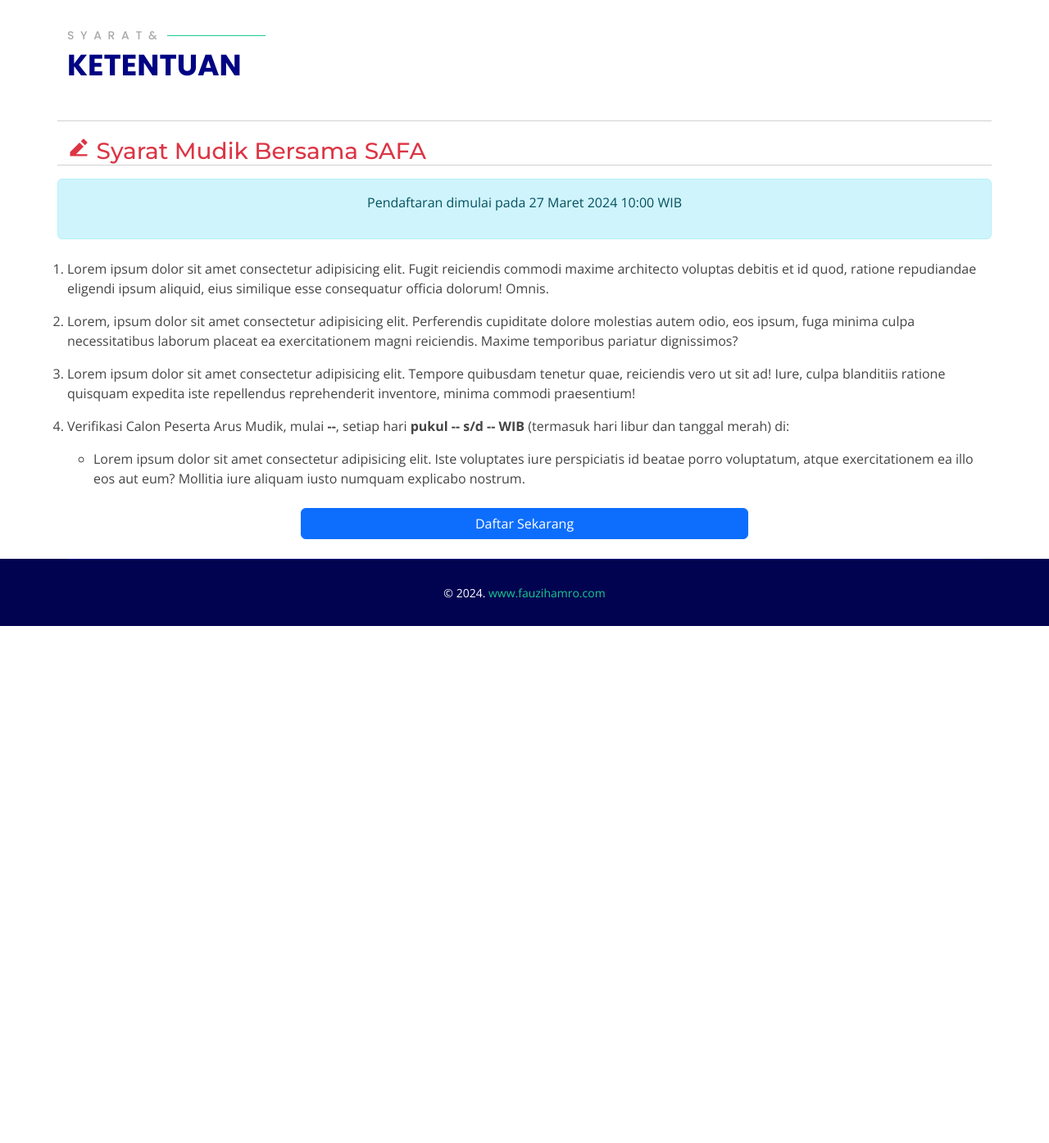
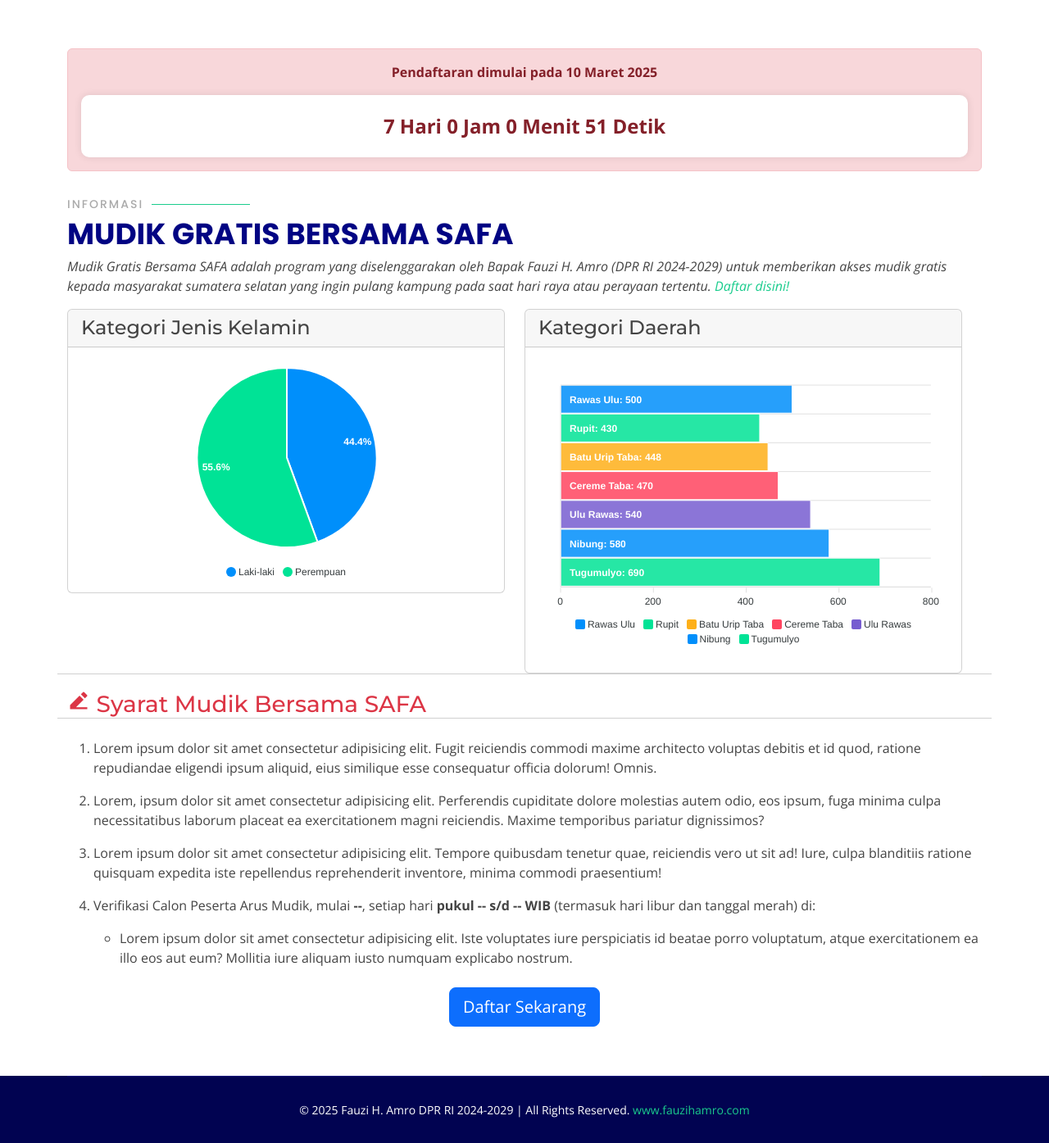
Before and after one commit to arizkinewbie/balekduson, a PHP site: page / in a window 1280 px wide. Shown: the part 442-1837 px from the top of the page at 82% size. Before the commit the page ends 1206 px from the top, so only its background shows below. Run offline with PHP 8.4, Linux system fonts and the light colour scheme; some libraries are stand-ins or nearby versions.

Commit message:
feat: add countdown and chart

```diff
--- a/css/style.css
+++ b/css/style.css
@@ -708,7 +708,7 @@
 }
 
 .section-title {
-  padding-bottom: 40px;
+  padding-top: 20px;
 }
 
 .section-title h2 {
--- a/index.html
+++ b/index.html
@@ -5,7 +5,9 @@
   <meta charset="UTF-8">
   <meta content="width=device-width, initial-scale=1.0" name="viewport">
   <title>Mudik Gratis Bersama SAFA</title>
-  <meta content="Mudik Gratis Bersama SAFA adalah program yang diselenggarakan oleh SAFA Republik Indonesia untuk memberikan akses mudik gratis kepada masyarakat yang ingin pulang kampung pada saat hari raya atau perayaan tertentu." name="description">
+  <meta
+    content="Mudik Gratis Bersama SAFA adalah program yang diselenggarakan oleh SAFA Republik Indonesia untuk memberikan akses mudik gratis kepada masyarakat sumatera selatan yang ingin pulang kampung pada saat hari raya atau perayaan tertentu."
+    name="description">
   <meta content="Mudik Gratis Bersama SAFA
     Program Mudik Gratis
     Syarat Mudik Gratis
@@ -26,11 +28,14 @@
   <meta name="twitter:card" content="summary">
   <meta name="twitter:site" content="@safa">
   <meta name="twitter:creator" content="@safa">
-  <meta property="og:url" content="https://arizkinewbie.github.io/balekduson/">
+  <meta property="og:url" content="https://balekduson.arizkinewbie.com/">
   <meta property="og:title" content="Payo balek duson! Mudik Gratis Bersama SAFA">
-  <meta property="og:description" content="Mudik Gratis Bersama SAFA adalah program yang diselenggarakan oleh Fauzi H Amro untuk masyarakat yang ingin pulang kampung.">
+  <meta property="og:description"
+    content="Mudik Gratis Bersama SAFA adalah program yang diselenggarakan oleh Fauzi H Amro untuk masyarakat sumatera selatan yang ingin pulang kampung.">
 
-  <link href="https://fonts.googleapis.com/css?family=Open+Sans:300,300i,400,400i,600,600i,700,700i|Montserrat:300,300i,400,400i,500,500i,600,600i,700,700i|Poppins:300,300i,400,400i,500,500i,600,600i,700,700i&amp;display=swap" rel="stylesheet">
+  <link
+    href="https://fonts.googleapis.com/css?family=Open+Sans:300,300i,400,400i,600,600i,700,700i|Montserrat:300,300i,400,400i,500,500i,600,600i,700,700i|Poppins:300,300i,400,400i,500,500i,600,600i,700,700i&amp;display=swap"
+    rel="stylesheet">
   <link href="https://cdn.jsdelivr.net/npm/bootstrap@5.2.3/dist/css/bootstrap.min.css" rel="stylesheet">
   <link href="css/style.css" rel="stylesheet">
   <link href="https://cdn.jsdelivr.net/npm/remixicon@2.2.0/fonts/remixicon.css" rel="stylesheet">
@@ -44,13 +49,25 @@
       -o-appearance: menulist !important;
       appearance: menulist !important;
     }
+
+    #countdown {
+      background: #fff;
+      text-align: center;
+      font-weight: bold;
+      font-size: 1.5rem;
+      padding: 20px;
+      border-radius: 10px;
+      box-shadow: 0 0 10px rgba(0, 0, 0, 0.1);
+    }
   </style>
+  <script src="https://cdn.jsdelivr.net/npm/apexcharts"></script>
   <script type="text/javascript">
     window.hasMobileFirstExtension = true;
   </script>
 </head>
 
-<body data-aos-easing="ease-in-out" data-aos-duration="1000" data-aos-delay="0" data-new-gr-c-s-check-loaded="14.1163.0" data-gr-ext-installed="">
+<body data-aos-easing="ease-in-out" data-aos-duration="1000" data-aos-delay="0" data-new-gr-c-s-check-loaded="14.1163.0"
+  data-gr-ext-installed="">
   <header id="header" class="fixed-top d-flex align-items-center header-transparent header-scrolled">
     <div class="container d-flex align-items-center justify-content-between">
       <div class="logo">
@@ -83,15 +100,17 @@
         <div class="col-lg-7 pt-5 pt-lg-0 order-2 order-lg-1 d-flex align-items-center">
           <div data-aos="zoom-out" class="aos-init aos-animate">
             <h1>Payo Balek Duson <span>Bersama SAFA!</span></h1>
-            <h2>MUDIK GRATIS BERSAMA SAFA 2024.</h2>
+            <h2>MUDIK GRATIS BERSAMA SAFA 2025.</h2>
             <div class="text-center text-lg-start"></div>
           </div>
         </div>
-        <div class="col-lg-4 order-1 order-lg-2 hero-img aos-init aos-animate" data-aos="zoom-out" data-aos-delay="300"></div>
+        <div class="col-lg-4 order-1 order-lg-2 hero-img aos-init aos-animate" data-aos="zoom-out" data-aos-delay="300">
+        </div>
       </div>
     </div>
 
-    <svg class="hero-waves" xmlns="http://www.w3.org/2000/svg" xmlns:xlink="http://www.w3.org/1999/xlink" viewBox="0 24 150 28 " preserveAspectRatio="none">
+    <svg class="hero-waves" xmlns="http://www.w3.org/2000/svg" xmlns:xlink="http://www.w3.org/1999/xlink"
+      viewBox="0 24 150 28 " preserveAspectRatio="none">
       <defs>
         <path id="wave-path" d="M-160 44c30 0 58-18 88-18s 58 18 88 18 58-18 88-18 58 18 88 18 v44h-352z">
         </path>
@@ -109,11 +128,48 @@
   </section>
 
   <main id="main">
-    <section id="about" class="about">
+    <section id="info" class="info">
       <div class="container">
+        <div class="alert alert-danger">
+          <p class="text-center"><strong>Pendaftaran dimulai pada 10 Maret 2025</strong></p>
+          <div id="countdown"></div>
+        </div>
         <div class="section-title aos-init aos-animate" data-aos="fade-up">
-          <h2>S y a r a t &amp;</h2>
-          <p>Ketentuan</p>
+          <h2>Informasi</h2>
+          <p>Mudik Gratis Bersama SAFA</p>
+        </div>
+        <div class="row">
+          <p class="fst-italic">
+            Mudik Gratis Bersama SAFA adalah program yang diselenggarakan oleh Bapak Fauzi H. Amro (DPR RI 2024-2029)
+            untuk memberikan akses mudik gratis kepada masyarakat sumatera selatan yang ingin pulang kampung pada saat
+            hari raya atau
+            perayaan tertentu. <a href="#about">Daftar disini!</a>
+          </p>
+          <div class="row">
+            <div class="col-sm-6 mb-4">
+              <div class="card">
+                <div class="card-header">
+                  <h4 class="card-title mb-0">Kategori Jenis Kelamin</h4>
+                </div><!-- end card header -->
+
+                <div class="card-body">
+                  <div id="gender"></div>
+                </div><!-- end card-body -->
+              </div><!-- end card -->
+            </div>
+            <!-- end col -->
+            <div class="col-sm-6">
+              <div class="card">
+                <div class="card-header">
+                  <h4 class="card-title mb-0">Kategori Daerah</h4>
+                </div><!-- end card header -->
+
+                <div class="card-body">
+                  <div id="daerahChart"></div>
+                </div><!-- end card-body -->
+              </div><!-- end card -->
+            </div>
+          </div>
         </div>
         <div class="row">
           <hr>
@@ -122,31 +178,42 @@
             Syarat Mudik Bersama SAFA
           </h3>
           <hr>
-          <div class="alert alert-info">
-            <p class="text-center">Pendaftaran dimulai pada 27 Maret 2024 10:00 WIB</p>
-          </div>
+          <div class="container">
             <ol>
               <li class="py-2 text-justify">
-              Lorem ipsum dolor sit amet consectetur adipisicing elit. Fugit reiciendis commodi maxime architecto voluptas debitis et id quod, ratione repudiandae eligendi ipsum aliquid, eius similique esse consequatur officia dolorum! Omnis.
+                Lorem ipsum dolor sit amet consectetur adipisicing elit. Fugit reiciendis commodi maxime architecto
+                voluptas debitis et id quod, ratione repudiandae eligendi ipsum aliquid, eius similique esse consequatur
+                officia dolorum! Omnis.
               </li>
               <li class="py-2 text-justify">
-              Lorem, ipsum dolor sit amet consectetur adipisicing elit. Perferendis cupiditate dolore molestias autem odio, eos ipsum, fuga minima culpa necessitatibus laborum placeat ea exercitationem magni reiciendis. Maxime temporibus pariatur dignissimos?
+                Lorem, ipsum dolor sit amet consectetur adipisicing elit. Perferendis cupiditate dolore molestias autem
+                odio, eos ipsum, fuga minima culpa necessitatibus laborum placeat ea exercitationem magni reiciendis.
+                Maxime temporibus pariatur dignissimos?
               </li>
               <li class="py-2 text-justify">
-              Lorem ipsum dolor sit amet consectetur adipisicing elit. Tempore quibusdam tenetur quae, reiciendis vero ut sit ad! Iure, culpa blanditiis ratione quisquam expedita iste repellendus reprehenderit inventore, minima commodi praesentium!
+                Lorem ipsum dolor sit amet consectetur adipisicing elit. Tempore quibusdam tenetur quae, reiciendis vero
+                ut sit ad! Iure, culpa blanditiis ratione quisquam expedita iste repellendus reprehenderit inventore,
+                minima commodi praesentium!
               </li>
               <li class="py-2 text-justify">
-              <p>Verifikasi Calon Peserta Arus Mudik, mulai <b>--</b>, setiap hari <b>pukul -- s/d -- WIB</b> (termasuk hari libur dan tanggal merah) di:</p>
+                <p>Verifikasi Calon Peserta Arus Mudik, mulai <b>--</b>, setiap hari <b>pukul -- s/d -- WIB</b>
+                  (termasuk
+                  hari libur dan tanggal merah) di:</p>
                 <ul>
-                <li>Lorem ipsum dolor sit amet consectetur adipisicing elit. Iste voluptates iure perspiciatis id beatae porro voluptatum, atque exercitationem ea illo eos aut eum? Mollitia iure aliquam iusto numquam explicabo nostrum.</li>
+                  <li>Lorem ipsum dolor sit amet consectetur adipisicing elit. Iste voluptates iure perspiciatis id
+                    beatae
+                    porro voluptatum, atque exercitationem ea illo eos aut eum? Mollitia iure aliquam iusto numquam
+                    explicabo nostrum.</li>
                 </ul>
               </li>
             </ol>
-          <div class="d-grid gap-2 col-6 mx-auto mb-4">
-            <button class="btn btn-primary" type="button" data-bs-toggle="modal" data-bs-target="#daftarModal">
+            <div class="d-flex justify-content-center">
+              <button class="btn btn-primary btn-lg" type="button" data-bs-toggle="modal" data-bs-target="#daftarModal">
                 Daftar Sekarang
               </button>
-            <div class="modal fade" id="daftarModal" tabindex="-1" aria-labelledby="daftarModalLabel" aria-hidden="true">
+            </div>
+            <div class="modal fade" id="daftarModal" tabindex="-1" aria-labelledby="daftarModalLabel"
+              aria-hidden="true">
               <div class="modal-dialog modal-dialog-scrollable modal-lg">
                 <div class="modal-content">
                   <div class="modal-header">
@@ -154,7 +221,9 @@
                     <button type="button" class="btn-close" data-bs-dismiss="modal" aria-label="Close"></button>
                   </div>
                   <div class="modal-body">
-                    <iframe src="https://docs.google.com/forms/u/0/d/e/1FAIpQLSci5GtTRm_9PpjaORw8_nJfv1Bdtbm_G4dWYOiviuXiNe-Rtg/viewform?embedded=true" width="100%" height="800px" frameborder="0" marginheight="0" marginwidth="0"></iframe>
+                    <iframe
+                      src="https://docs.google.com/forms/u/0/d/e/1FAIpQLSci5GtTRm_9PpjaORw8_nJfv1Bdtbm_G4dWYOiviuXiNe-Rtg/viewform?embedded=true"
+                      width="100%" height="800px" frameborder="0" marginheight="0" marginwidth="0"></iframe>
                   </div>
                 </div>
               </div>
@@ -168,7 +237,9 @@
   <!-- ======= Footer ======= -->
   <footer id="footer">
     <div class="container">
-      <div class="copyright">© 2024. <a rel="nofollow" href="http://www.fauzihamro.com/" target="_blank" aria-label="Link Halaman www.fauzihamro.com">www.fauzihamro.com</a></div>
+      <div class="copyright">© 2025 Fauzi H. Amro DPR RI 2024-2029 | All Rights Reserved. <a rel="nofollow"
+          href="http://www.fauzihamro.com/" target="_blank"
+          aria-label="Link Halaman www.fauzihamro.com">www.fauzihamro.com</a></div>
     </div>
 
   </footer><!-- End Footer -->
@@ -176,6 +247,117 @@
   <a href="#" class="back-to-top d-flex align-items-center justify-content-center active">
     <i class="ri-arrow-up-line"></i>
   </a>
+  <script>
+    var options = {
+      series: [44, 55],
+      chart: {
+        height: 300,
+        type: 'pie',
+      },
+      labels: ['Laki-laki', 'Perempuan'],
+      legend: {
+        position: 'bottom'
+      },
+      dataLabels: {
+        dropShadow: {
+          enabled: false,
+        }
+      },
+    };
+    var chart = new ApexCharts(document.querySelector("#gender"), options);
+    chart.render();
+
+    var options = {
+      series: [{
+        data: [500, 430, 448, 470, 540, 580, 690]
+      }],
+      chart: {
+        type: 'bar',
+        height: 350,
+        toolbar: {
+          show: false,
+        }
+      },
+      plotOptions: {
+        bar: {
+          barHeight: '100%',
+          distributed: true,
+          horizontal: true,
+          dataLabels: {
+            position: 'bottom'
+          },
+        }
+      },
+      dataLabels: {
+        enabled: true,
+        textAnchor: 'start',
+        style: {
+          colors: ['#fff']
+        },
+        formatter: function (val, opt) {
+          return opt.w.globals.labels[opt.dataPointIndex] + ":  " + val
+        },
+        offsetX: 0,
+        dropShadow: {
+          enabled: false
+        }
+      },
+      stroke: {
+        width: 1,
+        colors: ['#fff']
+      },
+      xaxis: {
+        categories: ['Rawas Ulu', 'Rupit', 'Batu Urip Taba', 'Cereme Taba', 'Ulu Rawas', 'Nibung', 'Tugumulyo'
+        ],
+      },
+      yaxis: {
+        labels: {
+          show: false
+        }
+      },
+      tooltip: {
+        theme: 'dark',
+        x: {
+          show: false
+        },
+        y: {
+          title: {
+            formatter: function () {
+              return ''
+            }
+          }
+        }
+      }
+    };
+
+    var chart = new ApexCharts(document.querySelector("#daerahChart"), options);
+    chart.render();
+  </script>
+  <script>
+    const targetDate = new Date("2025-03-10T10:00:00").getTime(); // Ganti tanggal target di sini
+    const countdownElement = document.getElementById('countdown');
+
+    function updateCountdown() {
+      const now = new Date().getTime();
+      const timeLeft = targetDate - now;
+
+      if (timeLeft <= 0) {
+        countdownElement.textContent = "Waktu Habis!";
+        clearInterval(timer);
+        return;
+      }
+
+      const days = Math.floor(timeLeft / (1000 * 60 * 60 * 24));
+      const hours = Math.floor((timeLeft % (1000 * 60 * 60 * 24)) / (1000 * 60 * 60));
+      const minutes = Math.floor((timeLeft % (1000 * 60 * 60)) / (1000 * 60));
+      const seconds = Math.floor((timeLeft % (1000 * 60)) / 1000);
+
+      countdownElement.textContent = `${days} Hari ${hours} Jam ${minutes} Menit ${seconds} Detik`;
+    }
+
+    updateCountdown();
+    const timer = setInterval(updateCountdown, 1000);
+  </script>
   <script src="js/jquery.js"></script>
   <script src="js/yii.js"></script>
   <script src="https://cdnjs.cloudflare.com/ajax/libs/aos/2.3.4/aos.js"></script>
```
Lines whose indentation alone changed are shown as unchanged.
